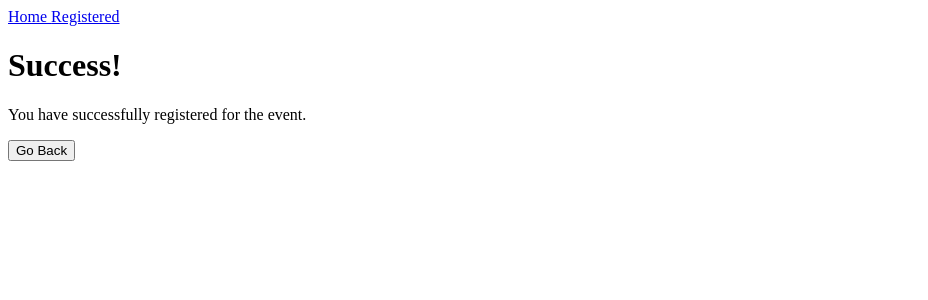
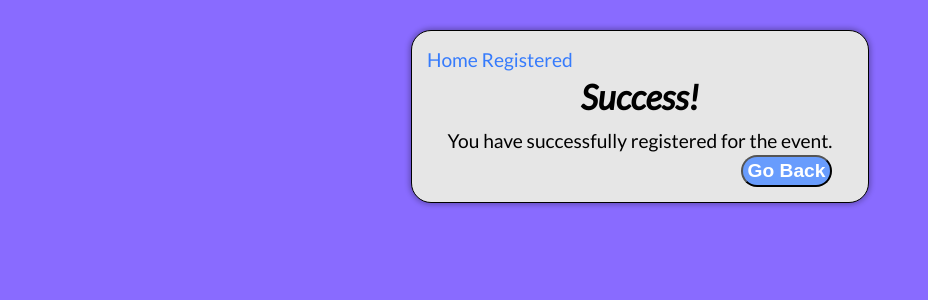
Before and after one commit to haskin/event-signup, a React (Create React App) app in the folder client/: page /success in a window 1280 px wide. Shown: the top 300 px of the page, without its empty margins (0-928 px from the left). Built offline with nearby package versions, Linux system fonts and the light colour scheme.

Commit message:
Added all the css.

```diff
--- /dev/null
+++ b/client/public/index.css
@@ -0,0 +1,99 @@
+*, *::before, *::after{
+    margin:0;
+}
+
+#root {
+    height: 100vh;
+    width: 100vw;
+    outline:solid;
+    display:flex;
+    justify-content: center;
+    background-color:#896bff;
+    font-size: 1.2em;
+    font-family: 'Lato', sans-serif;
+    line-height: 1.5em;
+
+}
+
+main {
+    /* outline: solid; */
+    background-color:hsl(0, 0%, 90%);
+    width: 33.3vw;
+    /* text-align:center; */
+    margin-top:30px;
+    border:1px solid black;
+    border-radius:20px;
+    padding:15px;
+    box-shadow: 0px 0px 5px 2px rgba(0,0,0,0.25);
+}
+a {
+    color:white;
+    text-decoration: none;
+}
+
+.nav-links {
+    margin-bottom:8px;
+}
+.nav-links > a{
+    text-decoration: none;
+    color:  hsl(219, 97%, 60%);
+    font-size:1em;
+}
+
+.nav-links > a:hover{
+    color:  hsl(219, 97%, 70%);
+}
+
+
+button {
+    border-radius:30px;
+    color:white;
+    background-color: hsl(219, 97%, 70%);
+    font-size:1em;
+    font-weight:bold;
+    padding:3px;
+    padding-left:5px;
+    padding-right:5px;
+    align-self: flex-end;
+}
+
+abbr{
+    color: red;
+}
+
+main > section {
+    display:flex;
+    flex-direction: column;
+    align-items:center;
+}
+
+.content-container{
+    display:flex;
+    flex-direction: column;
+}
+
+h1{
+    text-align: center;
+    font-style: italic;
+    margin-bottom:15px;
+    font-size: 1.8em
+}
+
+label{
+    margin-right:10px;
+}
+
+/******* Media Queries *****/
+@media(max-width: 1200px){
+    main{
+        /* outline:solid; */
+        width:50vw;
+    }
+}
+
+@media(max-width: 800px){
+    main{
+        /* outline:solid; */
+        width:90vw;
+    }
+}
--- a/client/public/index.html
+++ b/client/public/index.html
@@ -9,12 +9,14 @@
       name="description"
       content="Web site created using create-react-app"
     />
-    <link rel="apple-touch-icon" href="%PUBLIC_URL%/logo192.png" />
+    <link rel="stylesheet" href="%PUBLIC_URL%/index.css"/>
+    <link href="https://fonts.googleapis.com/css2?family=Lato:ital@0;1&display=swap" rel="stylesheet">
+    <!-- <link rel="apple-touch-icon" href="%PUBLIC_URL%/logo192.png" /> -->
     <!--
       manifest.json provides metadata used when your web app is installed on a
       user's mobile device or desktop. See https://developers.google.com/web/fundamentals/web-app-manifest/
     -->
-    <link rel="manifest" href="%PUBLIC_URL%/manifest.json" />
+    <!-- <link rel="manifest" href="%PUBLIC_URL%/manifest.json" /> -->
     <!--
       Notice the use of %PUBLIC_URL% in the tags above.
       It will be replaced with the URL of the `public` folder during the build.
--- a/client/src/App.js
+++ b/client/src/App.js
@@ -13,6 +13,7 @@ function App() {
               <a href="/">Home  </a>
               <a href="/registered">Registered</a>
             </div>
+              <section>
               <Switch>
 					<Route path="/registered">
 						<Registrees />
@@ -24,6 +25,7 @@ function App() {
 						<EventSignUp />
 					</Route>
               </Switch>
+            </section>
         </main>
       </div>
     </BrowserRouter>
--- a/client/src/components/EventSignUp.js
+++ b/client/src/components/EventSignUp.js
@@ -64,7 +64,7 @@ const EventSignUp = (props) => {
     };
 
     return (
-        <form onSubmit={submitForm}>
+        <form onSubmit={submitForm} className="content-container">
             <h1>Event Sign Up</h1>
             <p>All fields are required.</p>
             <div>
--- a/client/src/components/Registrees.js
+++ b/client/src/components/Registrees.js
@@ -13,7 +13,7 @@ const Registrees = (props) => {
     useEffect(() => {getRegistrees();}, []);
 
     return (
-        <div>
+        <div className="content-container">
             <h1>Registered</h1>
             <ul id="registrees-list">
                 {registrees.map(registree =>
--- a/client/src/components/Success.js
+++ b/client/src/components/Success.js
@@ -2,10 +2,10 @@ import React from 'react';
 
 const Success = (props) => {
     return (
-        <div className="signup-container main-container">
+        <div className="signup-container content-container">
             <h1>Success!</h1>
             <p>You have successfully registered for the event.</p>
-            <a href="/"><button>Go Back</button></a>
+            <button><a href="/">Go Back</a></button>
         </div>
     );
 }
```
Lines whose indentation alone changed are shown as unchanged.
